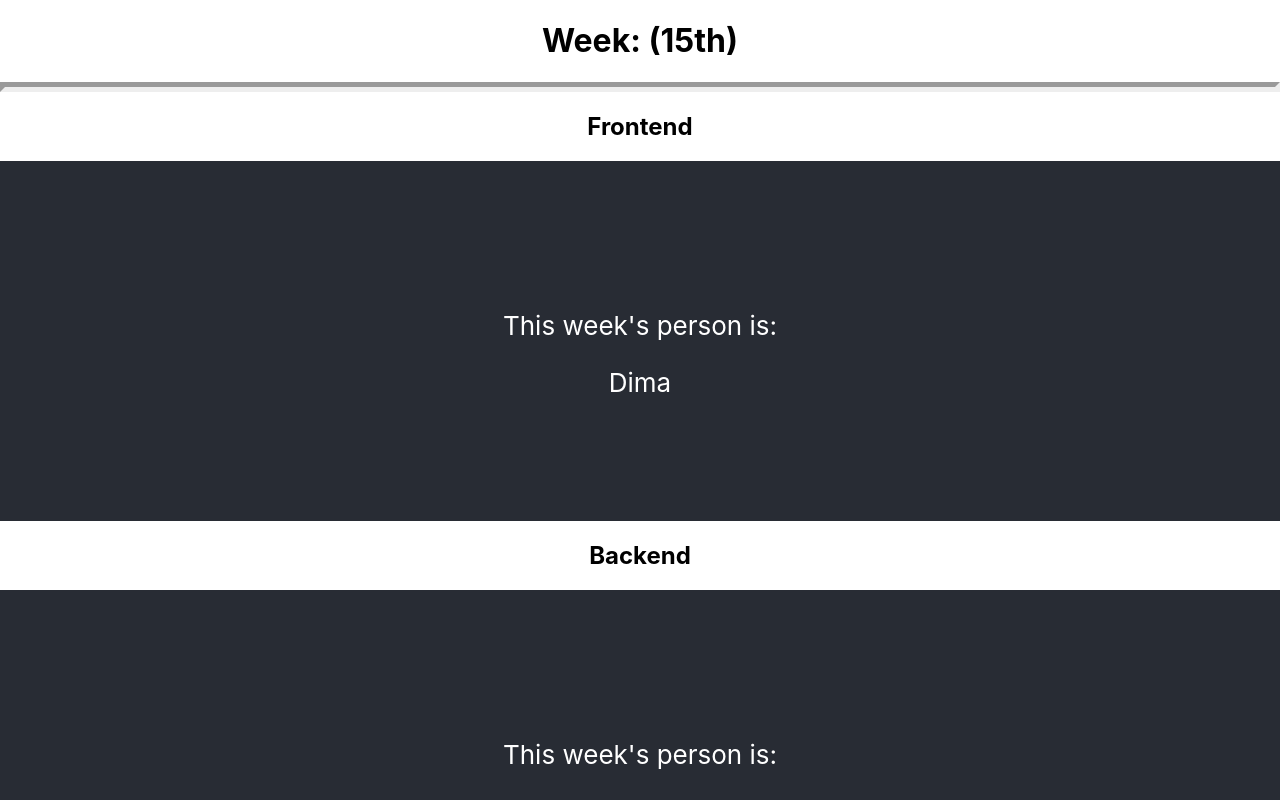
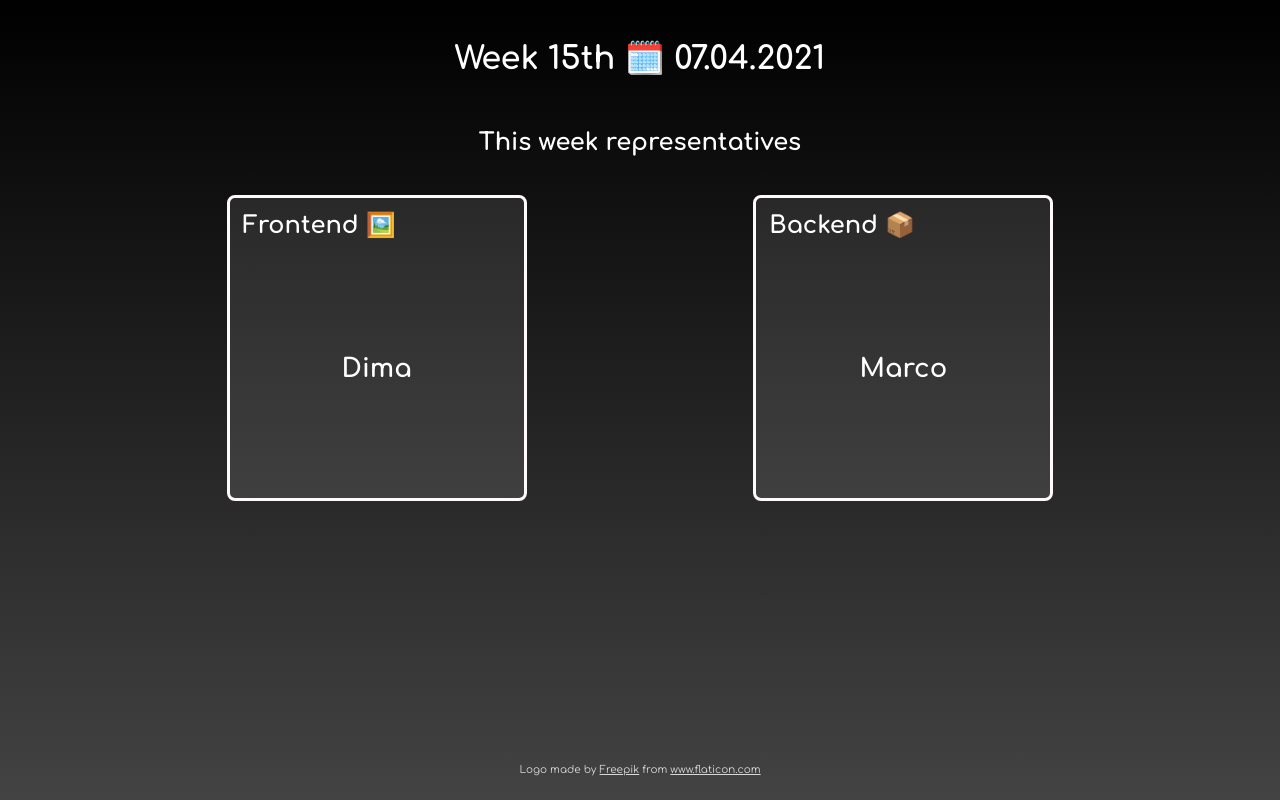
Before and after one commit to LeoSL/you-are-next, a React (Create React App) app: page / in a window 1280 px wide. Shown: the top 800 px of the page. Built offline with nearby package versions, Linux system fonts and the light colour scheme.

Commit message:
feat: update styling and render components

```diff
--- a/public/index.html
+++ b/public/index.html
@@ -12,6 +12,8 @@
     <link rel="apple-touch-icon" href="%PUBLIC_URL%/logo192.png" />
     <link rel="manifest" href="%PUBLIC_URL%/manifest.json" />
     <title>Fish Bowl Representatives</title>
+    <link rel="preconnect" href="https://fonts.gstatic.com">
+    <link href="https://fonts.googleapis.com/css2?family=Comfortaa:wght@400;700&display=swap" rel="stylesheet">
   </head>
   <body>
     <noscript>You need to enable JavaScript to run this app.</noscript>
--- a/src/App.css
+++ b/src/App.css
@@ -1,24 +1,9 @@
-.App {
-  text-align: center;
-}
-
-.App-logo {
-  height: 40vmin;
-  pointer-events: none;
-}
-
-@media (prefers-reduced-motion: no-preference) {
-  .App-logo {
-    animation: App-logo-spin infinite 20s linear;
-  }
-}
-
-.Divider {
-  border-width: thick;
+html {
+  min-height: 100%;
 }
 
 .Background {
-  background-color: #282c34;
+  /* background-color: #282c34; */
   min-height: 45vh;
   display: flex;
   flex-direction: column;
@@ -28,15 +13,72 @@
   color: white;
 }
 
-.App-link {
-  color: #61dafb;
+.header {
+  padding: 3rem 0;
+  text-align: center;
 }
 
-@keyframes App-logo-spin {
-  from {
-    transform: rotate(0deg);
-  }
-  to {
-    transform: rotate(360deg);
-  }
+.header h1 {
+  margin: 0;
 }
+
+.main-wrapper {
+  min-height: calc(100vh - 165px);
+  padding: 1rem 0;
+}
+
+.main-wrapper__subtitle {
+  margin: 0 0 3rem;
+  text-align: center;
+}
+
+.row {
+  display: flex;
+  flex-wrap: wrap;
+  justify-content: space-evenly;
+}
+
+.col {
+  flex: 0 0 300px;
+}
+
+.card {
+  position: relative;
+  padding-bottom: 100%;
+  border: 3px solid snow;
+  border-radius: 8px;
+  background-color: rgba(255, 255, 255, .1);
+}
+
+.card__content {
+  position: absolute;
+  top: 0;
+  left: 0;
+  width: 100%;
+  height: 100%;
+  display: flex;
+  flex-direction: column;
+  padding: 1rem;
+}
+
+.card__label {
+  margin: 0 0 1rem;
+}
+
+.card__title {
+  margin: auto 0;
+  text-align: center;
+  font-size: 2rem;
+  font-weight: 700;
+}
+
+.footer {
+  padding: 1rem;
+  text-align: center;
+  font-size: .65em;
+  color: rgba(255, 255, 255, .8);
+}
+
+.footer a {
+  color: inherit;
+}
--- a/src/App.js
+++ b/src/App.js
@@ -14,6 +14,7 @@ function App() {
   const backendIndexes = Object.keys(backendQueue);
 
   const thisWeek = dayjs().week();
+  const thisDay = dayjs().format('DD.MM.YYYY');
 
   let frontendCurrentWeek = thisWeek;
   let backendCurrentWeek = thisWeek;
@@ -30,21 +31,41 @@ function App() {
   const backendPerson = backendQueue[backendCurrentWeek - FIRST_WEEK];
 
   return (
-    <div className="App">
-      <h1>Week: ({thisWeek}th)</h1>
-      <hr className="Divider"></hr>
-      <h2>Frontend</h2>
-      <div className="Background">
-      <p>This week's person is:</p>
-        {frontendPerson}
-      </div>
-      <h2>Backend</h2>
-      <div className="Background">
-      <p>This week's person is:</p>
-        {backendPerson}
-      </div>
-      <div>Icons made by <a href="https://www.freepik.com" title="Freepik">Freepik</a> from <a href="https://www.flaticon.com/" title="Flaticon">www.flaticon.com</a></div>
-    </div>
+    <>
+      <header className="header">
+        <h1>Week {thisWeek}th 🗓️ {thisDay}</h1>
+      </header>
+
+      <main className="main-wrapper">
+        <h2 className="main-wrapper__subtitle">This week representatives</h2>
+        <div className="row">
+          <div className="col">
+            <div className="card">
+              <div className="card__content">
+                <h2 className="card__label">Frontend 🖼️</h2>
+                <div className="card__title">
+                  {frontendPerson}
+                </div>
+              </div>
+            </div>
+          </div>
+          <div className="col">
+            <div className="card">
+              <div className="card__content">
+                <h2 className="card__label">Backend 📦</h2>
+                <div className="card__title">
+                  {backendPerson}
+                </div>
+              </div>
+            </div>
+          </div>
+        </div>
+      </main>
+
+      <footer className="footer">
+        Logo made by <a href="https://www.freepik.com" title="Freepik">Freepik</a> from <a href="https://www.flaticon.com/" title="Flaticon">www.flaticon.com</a>
+      </footer>
+    </>
   );
 }
 
--- a/src/index.css
+++ b/src/index.css
@@ -1,13 +1,20 @@
+*,
+*::before,
+*::after {
+  box-sizing: border-box;
+}
+
+html {
+  font-family: monospace;
+}
+
 body {
   margin: 0;
-  font-family: -apple-system, BlinkMacSystemFont, 'Segoe UI', 'Roboto', 'Oxygen',
-    'Ubuntu', 'Cantarell', 'Fira Sans', 'Droid Sans', 'Helvetica Neue',
-    sans-serif;
+  font-family: 'Comfortaa', sans-serif;
   -webkit-font-smoothing: antialiased;
   -moz-osx-font-smoothing: grayscale;
+  background: #000000;
+  background: -webkit-linear-gradient(to top, #434343, #000000);
+  background: linear-gradient(to top, #434343, #000000);
+  color: #fff;
 }
-
-code {
-  font-family: source-code-pro, Menlo, Monaco, Consolas, 'Courier New',
-    monospace;
-}
```
